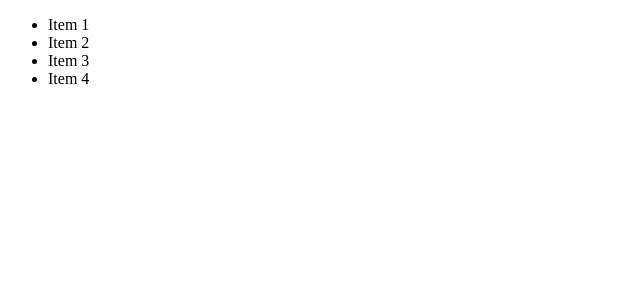
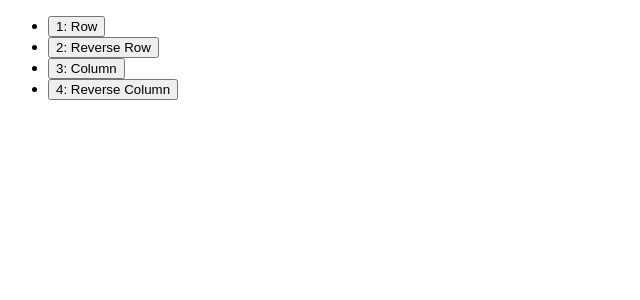
Before and after one commit to Sithistorian/FlexBox-Practice, a React (Create React App) app in the folder client/: page / in a window 1280 px wide. Shown: the top 300 px of the page, without its empty margins (0-640 px from the left). Built offline with nearby package versions, Linux system fonts and the light colour scheme; the HTML template or start-up script is replaced by a standard one.

Commit message:
Implemented a changeID function and set my buttons to change the id of the ul

```diff
--- a/client/src/App.jsx
+++ b/client/src/App.jsx
@@ -7,17 +7,29 @@ class App extends React.Component {
     this.state = {
       listName: 'flexRow'
     }
+
+    this.changeID = this.changeID.bind(this);
+  }
+
+  changeID (e) {
+    e.preventDefault();
+    this.setState( {
+      listName: e.nativeEvent.submitter.name
+    })
+    console.log(e.nativeEvent)
   }
 
 
   render () {
     return (
-      <ul Id={this.state.listName}>
-      <li>Item 1</li>
-      <li>Item 2</li>
-      <li>Item 3</li>
-      <li>Item 4</li>
+      <form name={this.state.listName} onSubmit = {this.changeID}>
+      <ul id={this.state.listName}>
+      <li><button type="Submit" name="flexRow">1: Row</button></li>
+      <li><button type="Submit" name="flexReverseRow">2: Reverse Row</button></li>
+      <li><button type="Submit" name="flexColumn">3: Column</button></li>
+      <li><button type="Submit" name="flexReverseColumn">4: Reverse Column</button></li>
     </ul>
+    </form>
     )
   }
 
--- a/public/styles.css
+++ b/public/styles.css
@@ -11,6 +11,7 @@ html {
 li {
   color: violet;
   padding: 5px;
+  width: 400px;
 }
 
 body {
@@ -30,7 +31,7 @@ body {
 
 /* Flex-direction Row-Reverse */
 
-#flexRow {
+#flexReverseRow {
   background-color: rgb(180, 208, 208);
   list-style-type: none;
   width: 50vw;
```
